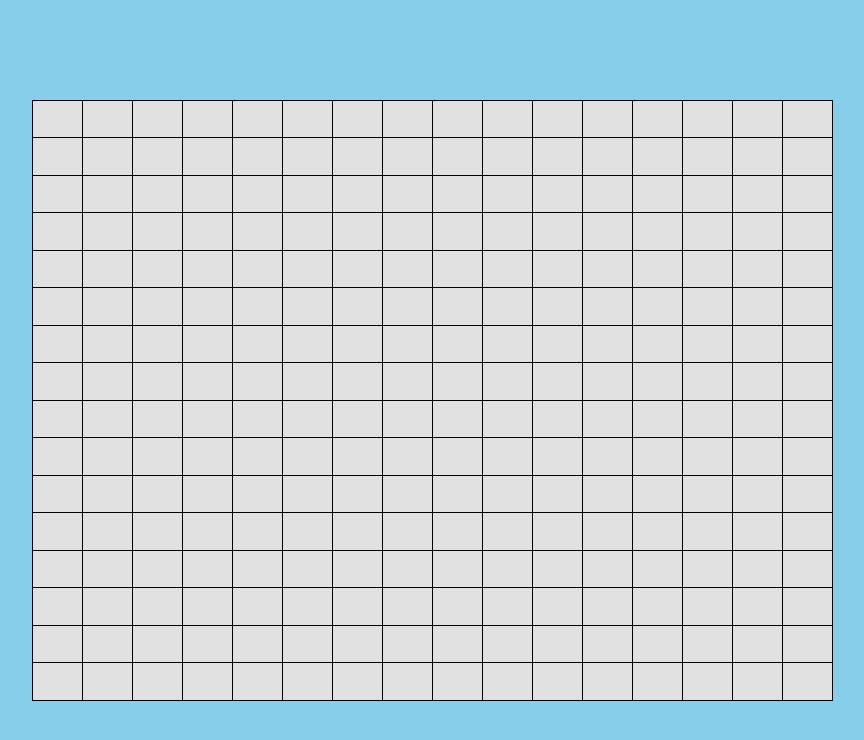
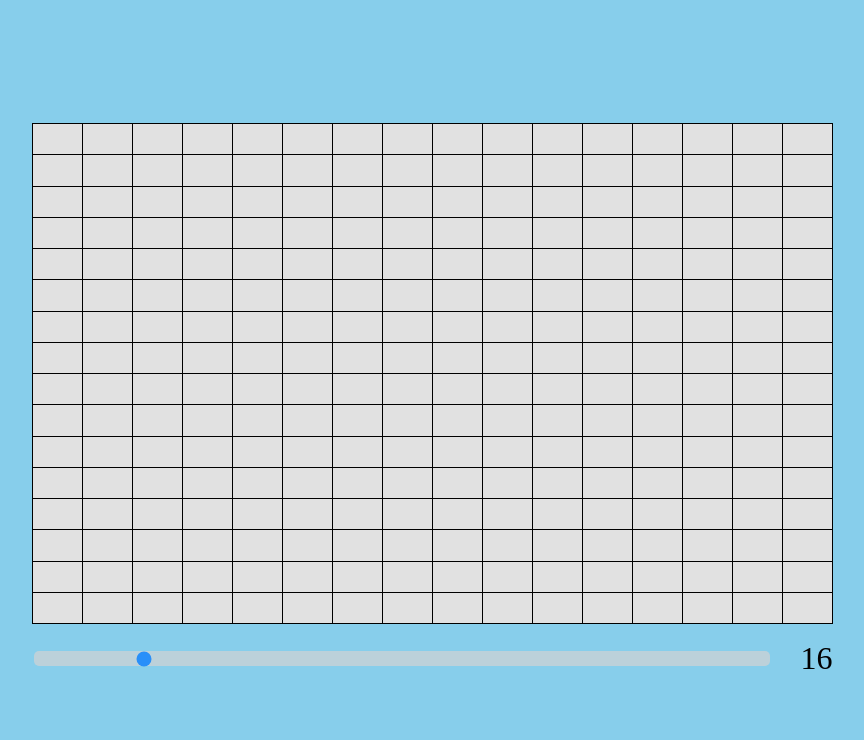
Before and after one commit to kevingarciamartin/etch-a-sketch, a plain HTML site: page index.html in a window 1280 px wide. Shown: the whole page, without its empty margins (208-1072 px from the left). Drawn offline with Linux system fonts and the light colour scheme.

Commit message:
Add slider

```diff
--- a/app.js
+++ b/app.js
@@ -24,3 +24,11 @@ function createGrid(gridSize) {
 function colorCell() {
     this.style.backgroundColor = color;
 }
+
+const slider = document.querySelector(".slider");
+let output = document.querySelector(".slider-value");
+output.innerHTML = slider.value;
+
+slider.oninput = function() {
+  output.innerHTML = this.value;
+}
--- a/index.html
+++ b/index.html
@@ -10,7 +10,10 @@
 <body>
     <main>
         <div class="grid"></div>
-
+        <div class="slide-container">
+            <input type="range" min="2" max="100" value="16" class="slider">
+            <span class="slider-value"></span>
+        </div>
     </main>
 </body>
 </html>
--- a/style.css
+++ b/style.css
@@ -9,6 +9,11 @@ body {
     padding: 0;
 }
 
+main {
+    display: grid;
+    gap: 1rem;
+}
+
 .grid {
     display: grid;
 
@@ -16,7 +21,7 @@ body {
     border-top: 1px solid black;
     border-left: 1px solid black;
     width: 800px;
-    height: 600px;
+    height: 500px;
     margin: auto;
     cursor: crosshair;
 
@@ -25,3 +30,39 @@ body {
         border-bottom: 1px solid black;
     }
 }
+
+.slide-container {
+    display: flex;
+    align-items: center;
+    justify-content: space-between;
+
+    .slider {
+        appearance: none;
+        width: 92%;
+        height: 15px;
+        background: #d3d3d3; /* Grey background */
+        border-radius: 5px;
+        cursor: pointer;
+        outline: none; /* Remove outline */
+        opacity: 0.7; /* Set transparency (for mouse-over effects on hover) */
+        -webkit-transition: .2s; /* 0.2 seconds transition on hover */
+        transition: opacity .2s;
+
+        &:hover {
+            opacity: 1;
+        }
+
+        &::-webkit-slider-thumb,
+        &::-moz-range-thumb {
+            width: 25px; /* Set a specific slider handle width */
+            height: 25px; /* Slider handle height */
+            background: #04AA6D; /* Green background */
+            border-radius: 50%;
+            cursor: grab;
+        }
+    }
+
+    .slider-value {
+        font-size: 2rem;
+    }
+}
```
